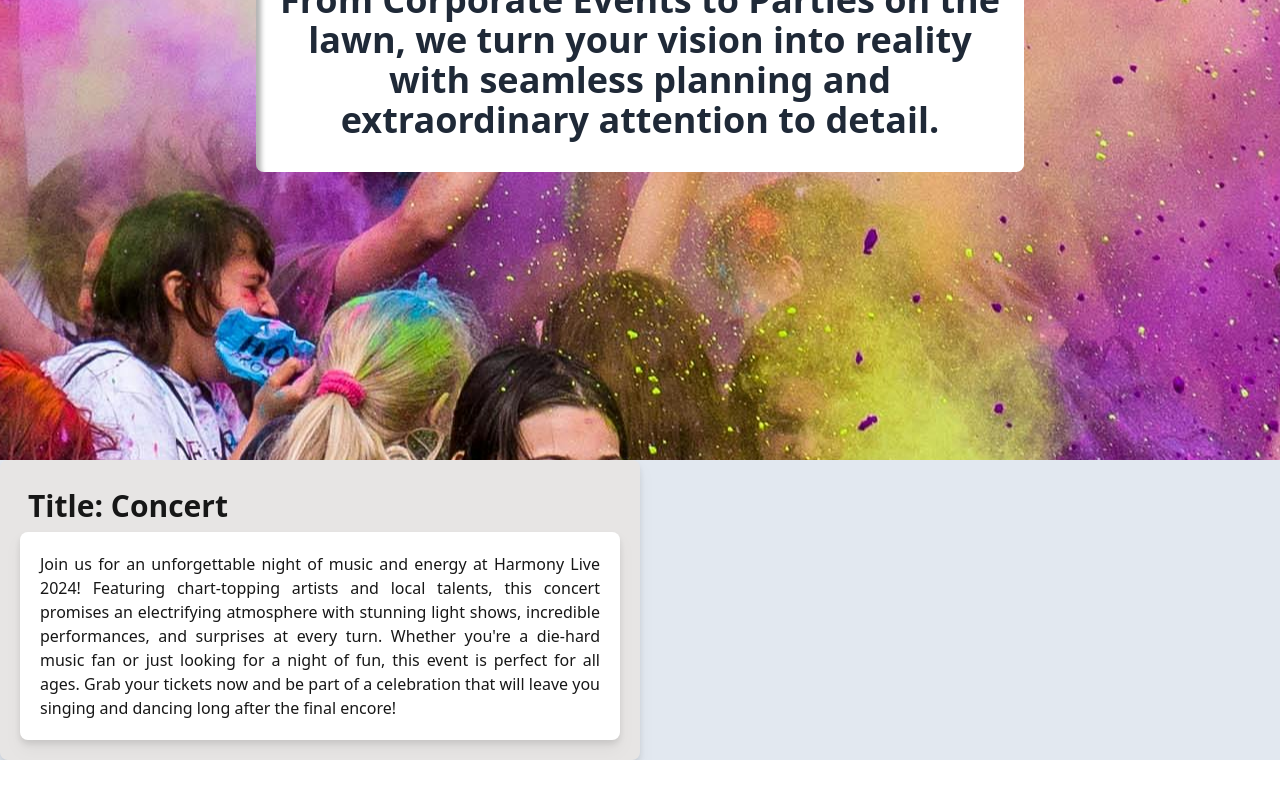
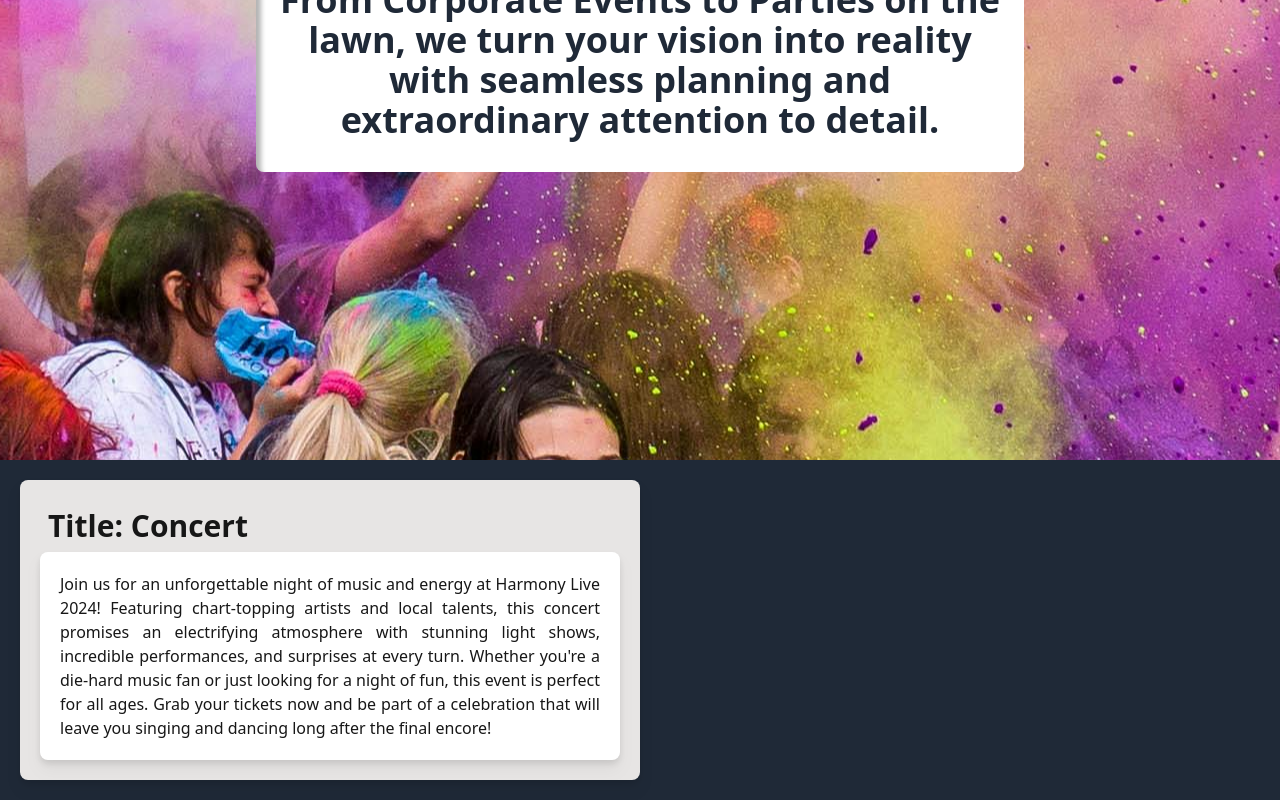
Before and after one commit to SantinoGiordano/test_App, a Next.js app: page / in a window 1280 px wide. Shown: the part 340-1140 px from the top of the page. Before the commit the page ends 1100 px from the top, so only its background shows below. Built offline with nearby package versions, Linux system fonts and the light colour scheme.

Commit message:
changed area around event card for darker theme

```diff
--- a/app/(root)/page.tsx
+++ b/app/(root)/page.tsx
@@ -13,8 +13,10 @@
           <Maincard/>
       </div>
 
-        <div className="bg-slate-200">
+        <div className="bg-gray-800">
+          <div className="p-5">
           <EventCard/>
+          </div>
         </div>
       </div>
 
```
